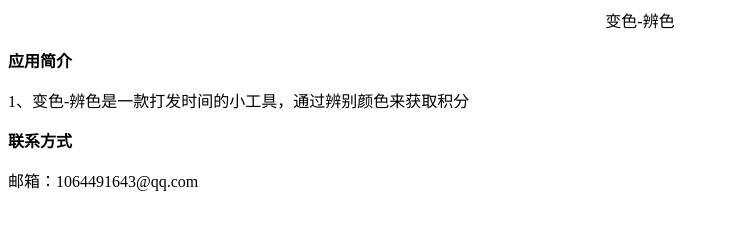
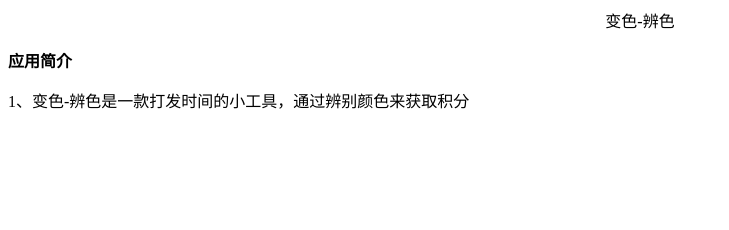
Before and after one commit to LostPengK/LearnPython, a plain HTML site: page bs/index.html in a window 1280 px wide. Shown: the whole page, without its empty margins (0-729 px from the left). Drawn offline with Linux system fonts and the light colour scheme.

Commit message:
Update index.html

```diff
--- a/bs/index.html
+++ b/bs/index.html
@@ -1,5 +1,3 @@
 <div><p style="text-align: center;">变色-辨色</p> </div>
 <p><strong>应用简介</strong></p>
 <div>1、变色-辨色是一款打发时间的小工具，通过辨别颜色来获取积分</div>
-<p><strong>联系方式</strong></p>
-<div>邮箱：1064491643@qq.com</div>
```
